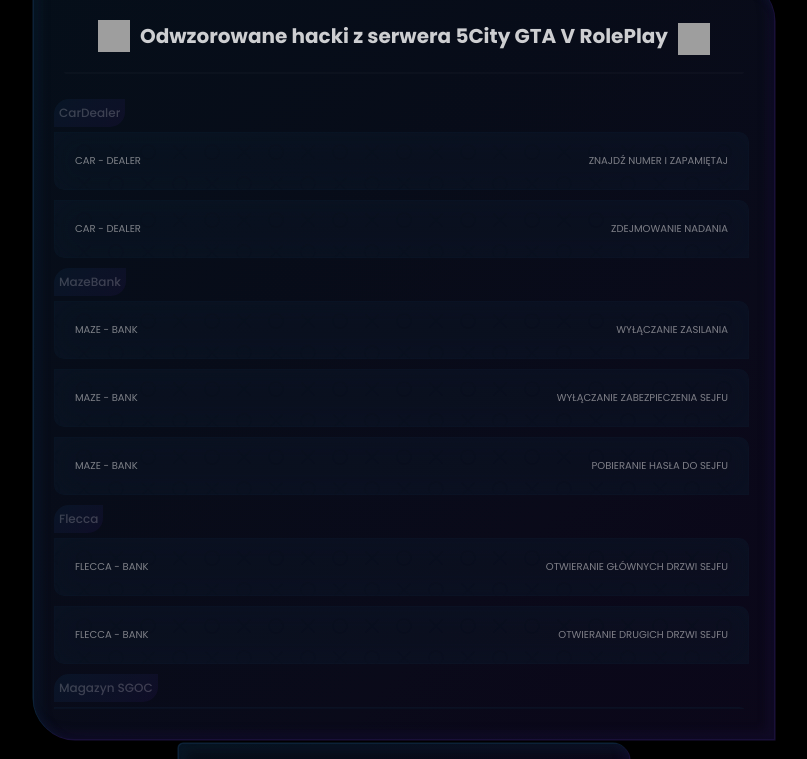
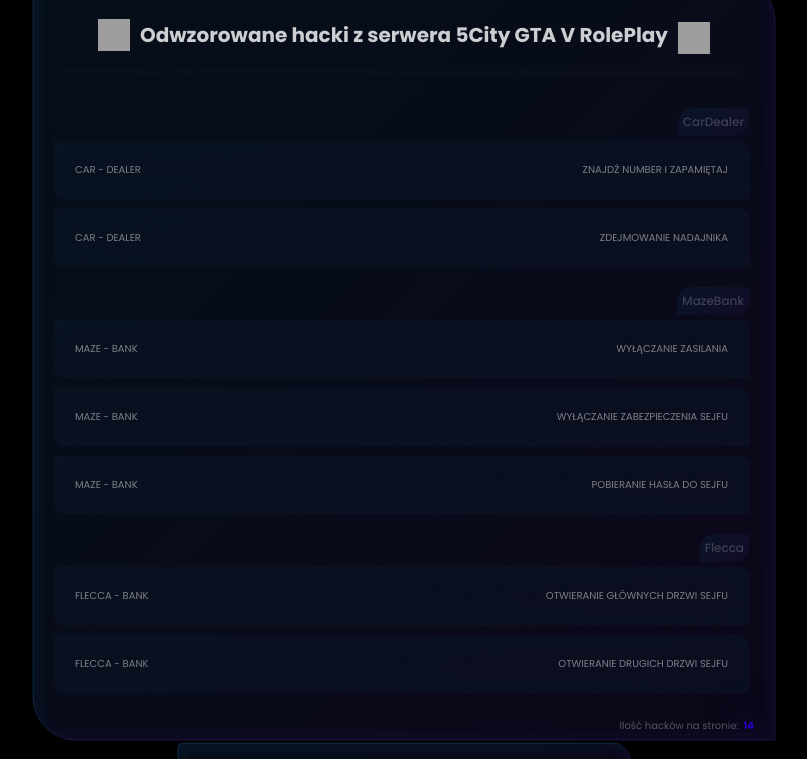
Before and after one commit to KoRrNiK/fivecity_hack, a plain HTML site: page index.html in a window 1280 px wide. Shown: the top 759 px of the page, without its empty margins (236-1043 px from the left). Drawn offline with Linux system fonts and the light colour scheme; grey boxes are pictures that could not be loaded.

Commit message:
Update HUB

```diff
--- a/HUB/script/script.js
+++ b/HUB/script/script.js
@@ -1,4 +1,5 @@
 const hackList = document.querySelector('.hackList');
+const hackCount = document.getElementById('hackCount');
 
 const listCategory = [
 	{ name: 'CarDealer', category: 'CAR', new: 0 },
@@ -11,13 +12,13 @@ const listCategory = [
 const listHacks = [
 	{
 		name: 'CAR - DEALER',
-		desc: 'ZNAJDŹ NUMER I ZAPAMIĘTAJ',
+		desc: 'Znajdź number i zapamiętaj',
 		category: 'CAR',
 		link: 'car_dealer_number',
 	},
 	{
 		name: 'CAR - DEALER',
-		desc: 'ZDEJMOWANIE NADANIA',
+		desc: 'Zdejmowanie nadajnika',
 		category: 'CAR',
 		link: 'car_dealer_gps',
 	},
@@ -96,6 +97,8 @@ const listHacks = [
 ];
 
 const hubInit = () => {
+	hackCount.textContent = listHacks.length;
+
 	for (let i = 0; i < listCategory.length; i++) {
 		const el1 = document.createElement('h3');
 		if (listCategory[i].new) {
--- a/HUB/scss/hub.scss
+++ b/HUB/scss/hub.scss
@@ -93,6 +93,24 @@ body {
 			1px 1px 0 0.5px rgb(24 18 45 / 125%),
 			inset 7px 7px 10px rgb(18 32 47 / 35%),
 			inset -7px -7px 10px rgb(24 18 45 / 35%);
+
+		h3 {
+			font-size: 10px;
+			color: #ffffff50;
+			display: flex;
+			float: right;
+			margin-top: 10px;
+			font-weight: 400;
+
+			b {
+				margin-left: 5px;
+				margin-right: 10px;
+				color: rgb(24 18 45 / 100%);
+				filter: saturate(5) drop-shadow(0 0 10px rgb(24 18 45 / 100%))
+					drop-shadow(0 0 20px rgb(18 32 47 / 100%))
+					drop-shadow(0 0 10px rgb(24 18 45 / 100%));
+			}
+		}
 
 		.hackList {
 			max-height: 600px;
--- a/index.html
+++ b/index.html
@@ -23,6 +23,7 @@
 					/>
 				</h2>
 				<div class="hackList"></div>
+				<h3>Ilość hacków na stronie: <b id="hackCount">5</b></h3>
 			</div>
 			<div class="hackContact">
 				Jeśli znalazłeś błąd napisz do mnie na discordzie
```
Also changed, not shown: HUB/css/hub.css.
